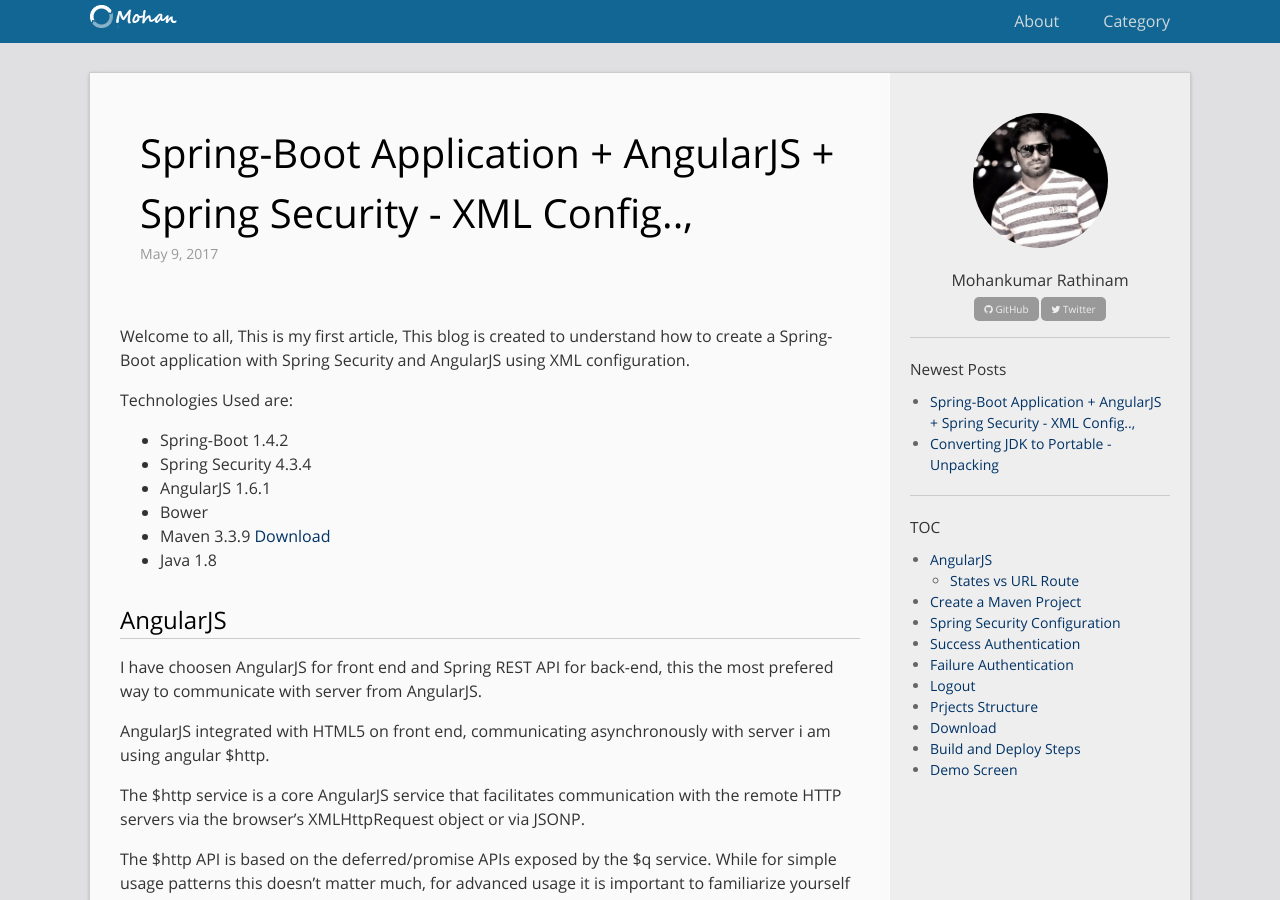
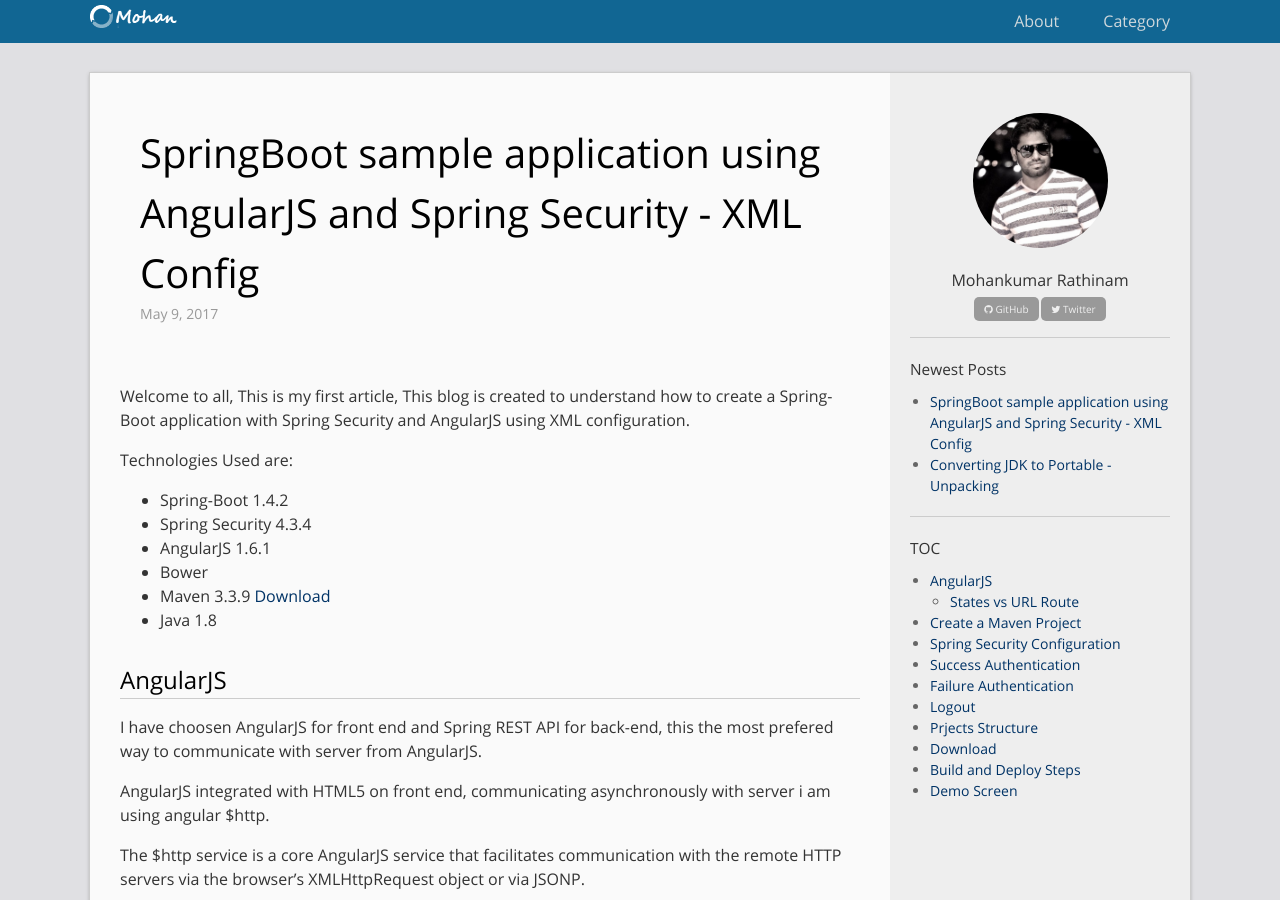
Before and after one commit to mohancse1707/mohan.github.com, a Jekyll site: the page built from _posts/2017-05-09-spring-boot-security-angularJS.md, in a window 1280 px wide and 900 px high. Built offline with Jekyll 4.4.1, drawn with Linux system fonts in a browser that asks for light colours; comment, search, counter and statistics services are not loaded.

Commit message:
post changes

```diff
--- a/_includes/head.html
+++ b/_includes/head.html
@@ -15,4 +15,5 @@
   <link rel="stylesheet" href="{{ "/css/main.css" | prepend: site.baseurl }}">
   <link rel="canonical" href="{{ page.url | replace:'index.html','' | prepend: site.baseurl | prepend: site.url }}">
   <link rel="alternate" type="application/rss+xml" title="{{ site.title }}" href="{{ "/feed.xml" | prepend: site.baseurl | prepend: site.url }}" />
+
 </head>
--- a/_posts/2017-05-09-spring-boot-security-angularJS.md
+++ b/_posts/2017-05-09-spring-boot-security-angularJS.md
@@ -1,8 +1,8 @@
 ---
 layout: post
-title:  "Spring-Boot Application + AngularJS + Spring Security - XML Config..,"
+title:  "SpringBoot sample application using AngularJS and Spring Security - XML Config"
 date: 2017-05-09 00:00:00 Z
-keywords: Spring, springboot, spring-boot, Security, spring security, angularjs, angular1, Java, login popup
+keywords: Java, SpringBoot, Spring, Spring Security, AngularJS
 output:
   html_document:
      css: assets/font-awesome/css/font-awesome.css
@@ -282,7 +282,7 @@ If you dont have GIT in your system then download the source using the below lin
 
 Home Page:
 
-![spring-boot-angular](/images/blog/spring/mk-springboot-angular/home-page.jpg)
+![spring-boot-angular](/images/blog/spring/mk-springboot-angular/home-page.JPG)
 
 Login:
 
```
